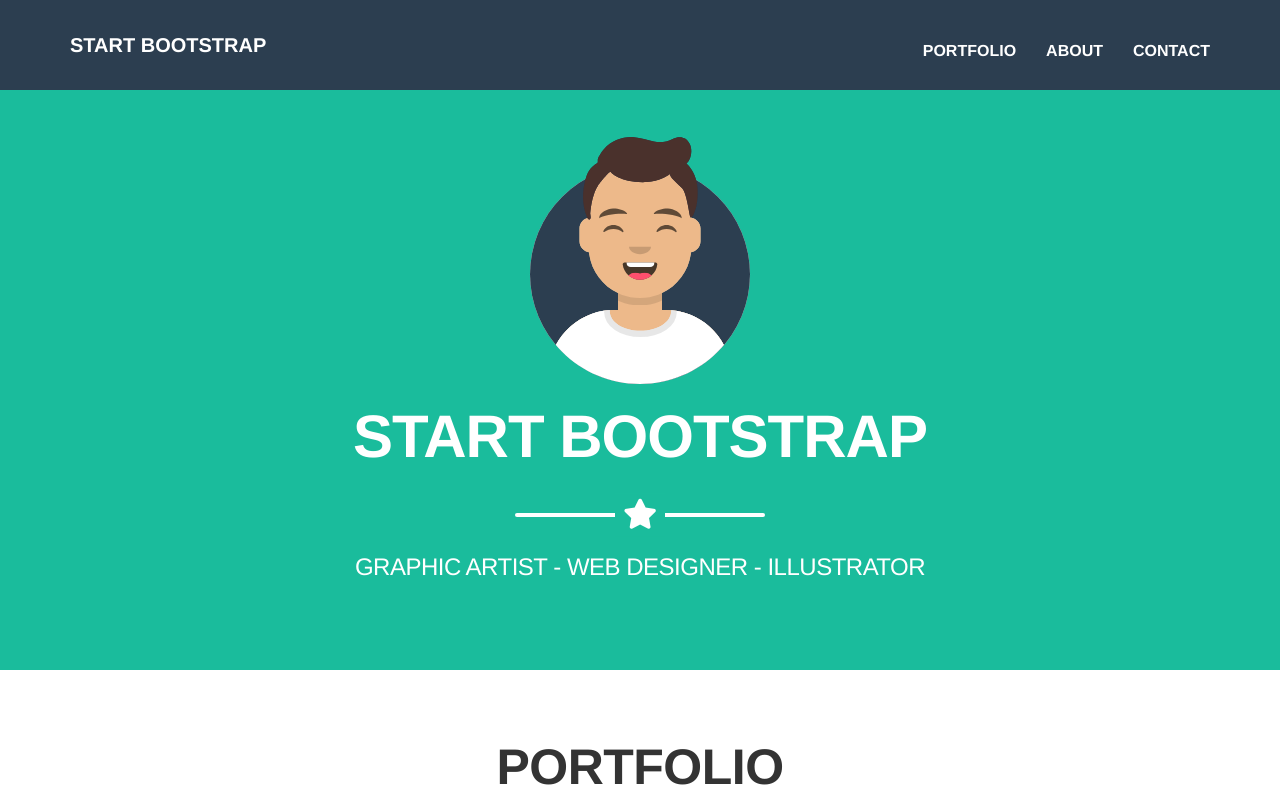
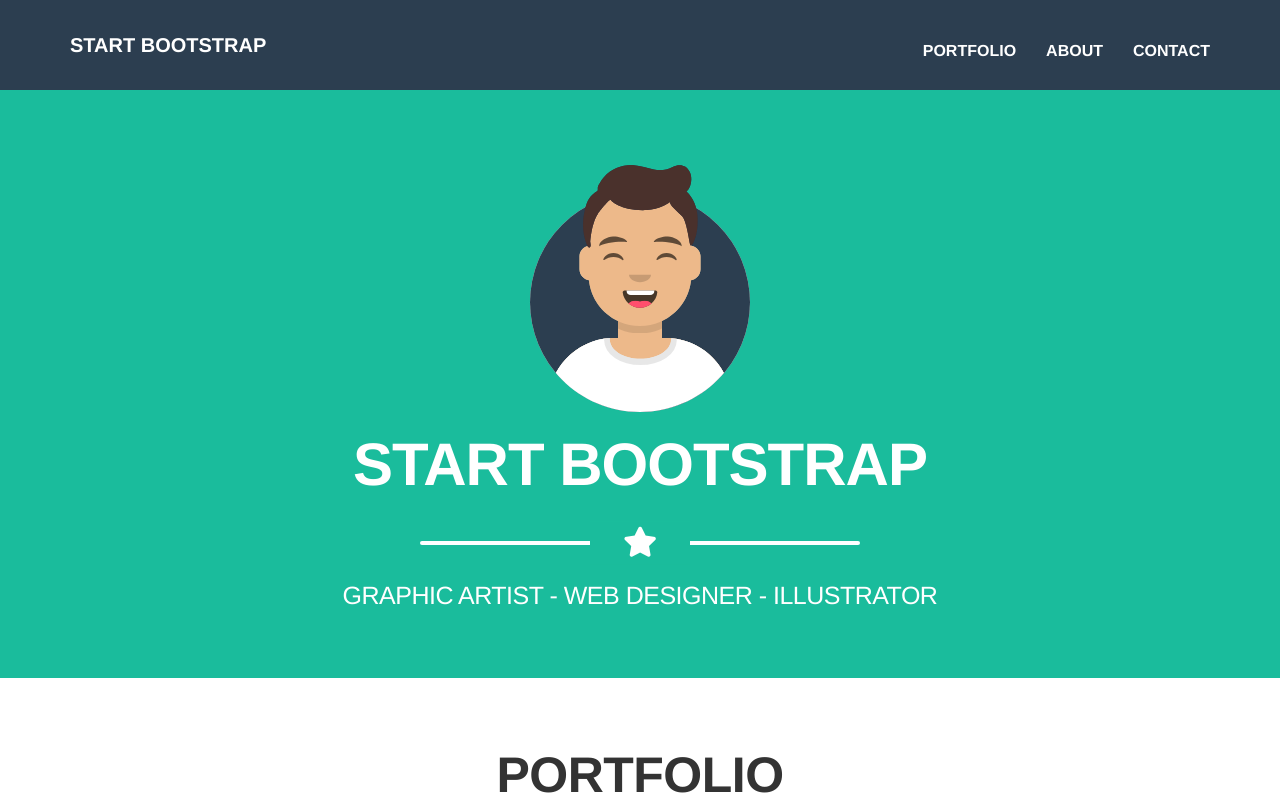
Before and after one commit to davidesaporita/html-css-bootstrap-freelancer, a plain HTML site: page index.html in a window 1280 px wide. Shown: the top 806 px of the page. Drawn offline with nearby package versions, Linux system fonts and the light colour scheme.

Commit message:
Fixed Responsive (lg breakpoint)

```diff
--- a/css/style.css
+++ b/css/style.css
@@ -84,7 +84,7 @@ h6 {
 }
 
 p {
-  font-size: 21px;
+  font-size: 20px;
   line-height: 26px;
 }
 
@@ -240,12 +240,16 @@ p {
     width: 250px;
   }
 
+  .ds_starline > div {
+    width: 80px;
+  }
+
   #main-header {
     margin-bottom: 50px;
   }
 
   #presentation > .container {
-    height: 580px;
+    height: 560px;
   }
 
   #portfolio {
@@ -268,5 +272,23 @@ p {
 
 /* Responsive - Large Devices */
 @media all and (min-width: 992px) {
+  h4 {
+    font-size: 25px;
+  }
 
+  .ds_starline::before {
+    width: 440px;
+  }
+
+  .ds_starline > div {
+    width: 100px;
+  }
+
+  #presentation {
+    padding-top: 28px;
+  }
+
+  #about a {
+    margin: 35px 0 60px;
+  }
 }
--- a/index.html
+++ b/index.html
@@ -133,7 +133,7 @@
           </div>
         </div>
         <div class="row">
-          <div class="col-sm-8 col-sm-offset-2">
+          <div class="col-sm-8 col-sm-offset-2 col-lg-10 col-lg-offset-1">
             <form>
               <div class="form-group">
                 <input type="text" class="form-control" id="name" placeholder="Name">
```
